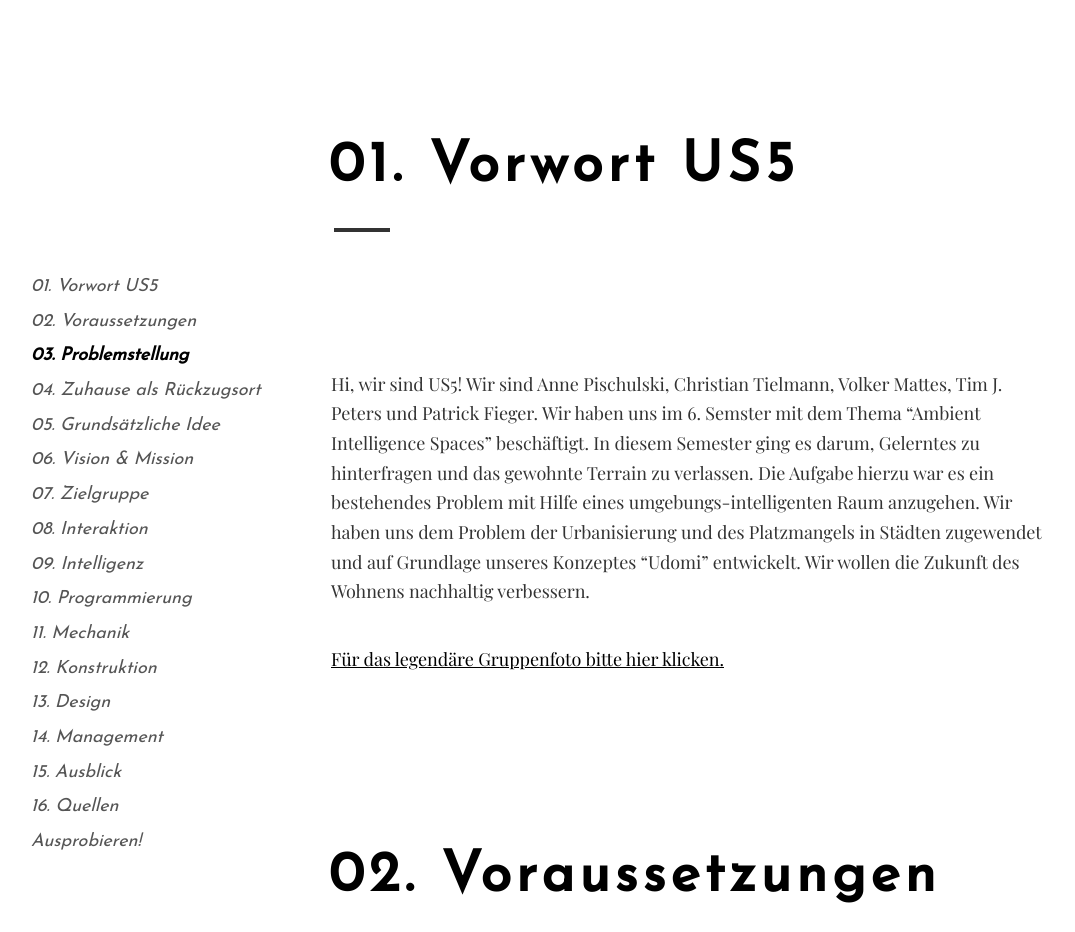
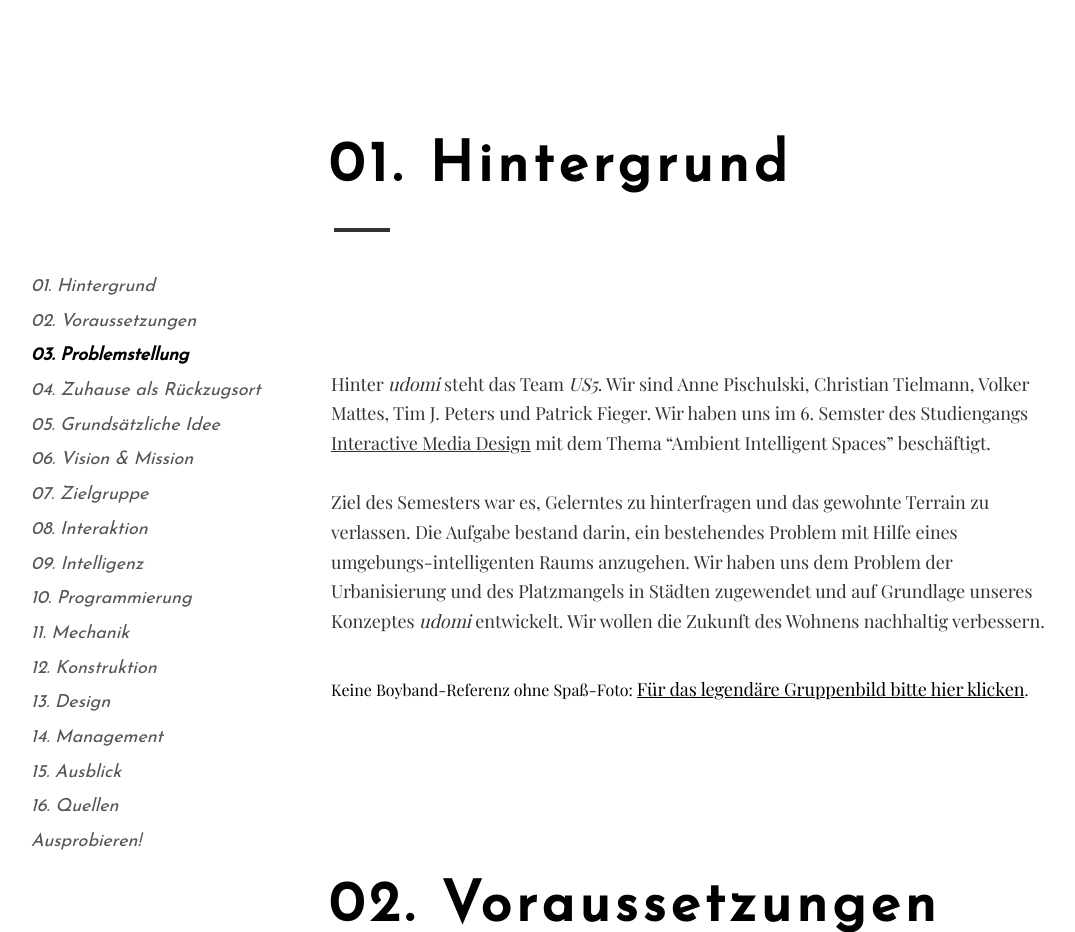
Before and after one commit to Patrick-Fieger/P6, a plain HTML site: page doku/index.html in a window 1280 px wide. Shown: the part 820-1752 px from the top of the page, without its empty margins (59-1134 px from the left). Drawn offline with nearby package versions, Linux system fonts and the light colour scheme; animation ran at ten frames a second; files whose address does not match are found by name.

Commit message:
minor text changes to fit for general audience

```diff
--- a/doku/index.html
+++ b/doku/index.html
@@ -3,7 +3,7 @@
 <head>
 	<meta charset="utf-8">
 	<meta name="viewport" content="width=device-width, initial-scale=1">
-	<title>DOKU P6 UDOMI US 5</title>
+	<title>UDOMI - Ambient Intelligent Space | Interactive Media Design 2016</title>
 	<link href="https://fonts.googleapis.com/css?family=Josefin+Sans|Playfair+Display" rel="stylesheet">
 	<link rel="stylesheet" type="text/css" href="./css/reset_and_fonts.css">
 	<link rel="stylesheet" type="text/css" href="./css/style.css">
@@ -84,13 +84,13 @@
 <section id="us">
 <div class="page-break"></div>
 	<div class="row">
-		<h1 data-author="0" class="hyphenate">Vorwort US5</h1>
+		<h1 data-author="0" class="hyphenate">Hintergrund</h1>
 		<div class="text">
 			<p>
-				Hi, wir sind US5! Wir sind Anne Pischulski, Christian Tielmann, Volker Mattes, Tim J. Peters und Patrick Fieger. Wir haben uns im 6. Semster mit dem Thema “Ambient Intelligence Spaces” beschäftigt.
-				In diesem Semester ging es darum, Gelerntes zu hinterfragen und das gewohnte Terrain zu verlassen. Die Aufgabe hierzu war es ein bestehendes Problem mit Hilfe eines umgebungs-intelligenten Raum anzugehen. Wir haben uns dem Problem der Urbanisierung und des Platzmangels in Städten zugewendet und auf Grundlage unseres Konzeptes “Udomi” entwickelt. Wir wollen die Zukunft des Wohnens nachhaltig verbessern.
+				Hinter <em>udomi</em> steht das Team <em>US5</em>. Wir sind Anne Pischulski, Christian Tielmann, Volker Mattes, Tim J. Peters und Patrick Fieger. Wir haben uns im 6. Semster des Studiengangs <a href="http://imd.fbmd.h-da.de" title="Unser Studiengang" rel="nofollow" target="_blank">Interactive Media Design</a> mit dem Thema “Ambient Intelligent Spaces” beschäftigt.<br><br>
+				Ziel des Semesters war es, Gelerntes zu hinterfragen und das gewohnte Terrain zu verlassen. Die Aufgabe bestand darin, ein bestehendes Problem mit Hilfe eines umgebungs-intelligenten Raums anzugehen. Wir haben uns dem Problem der Urbanisierung und des Platzmangels in Städten zugewendet und auf Grundlage unseres Konzeptes <em>udomi</em> entwickelt. Wir wollen die Zukunft des Wohnens nachhaltig verbessern.
 			</p><br>
-			<a href="./img/project/gruppe.jpg" class="fancybox hide_on_print" title="">Für das legendäre Gruppenfoto bitte hier klicken.</a>
+			Keine Boyband-Referenz ohne Spaß-Foto: <a href="./img/project/gruppe.jpg" class="fancybox hide_on_print" title="">Für das legendäre Gruppenbild bitte hier klicken</a>.
 		</div>
 	</div>
 </section>
```
